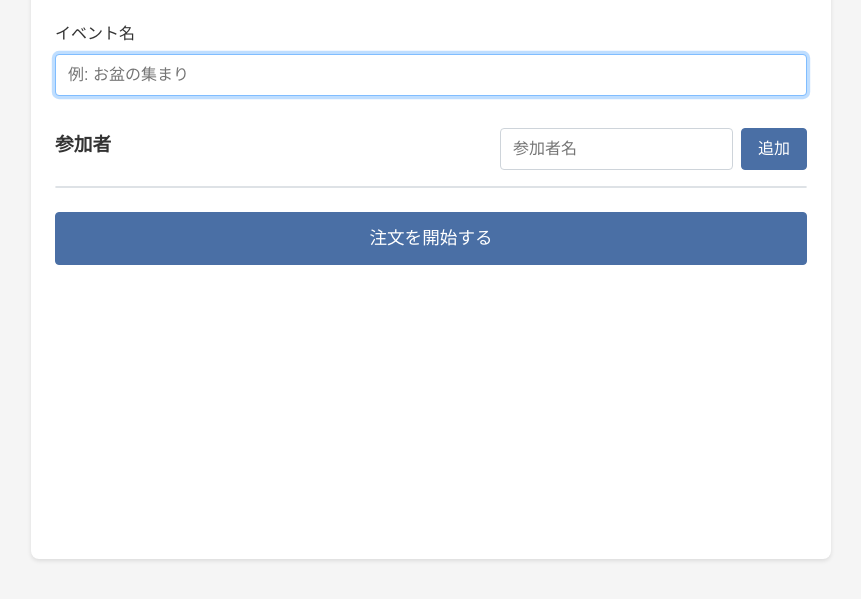
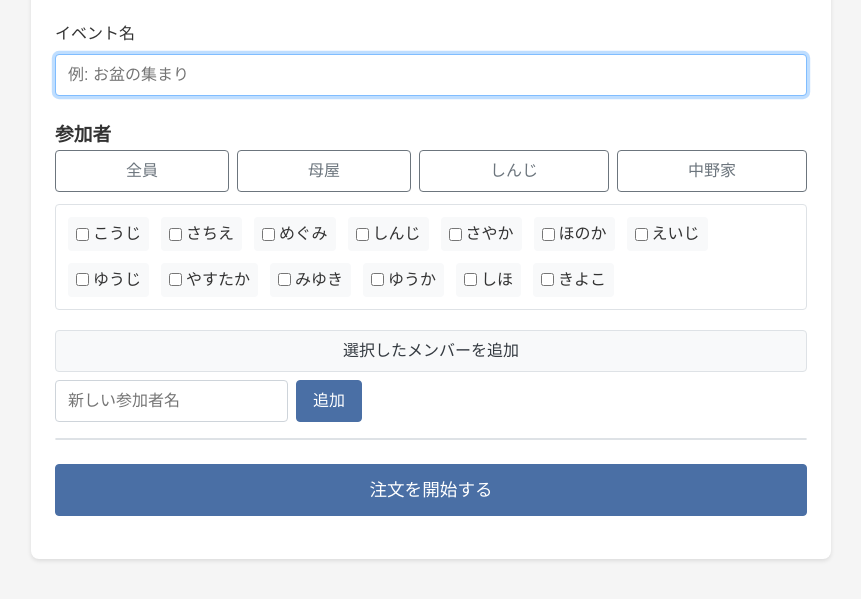
Before and after one commit to ok-farm/menu-order21, a plain HTML site: page index.html in a window 1280 px wide. Both pictures are taken after a click on the button "+ 新しいイベント". Shown: the part 101-700 px from the top of the page, without its empty margins (209-1070 px from the left). Drawn offline with Linux system fonts and the light colour scheme.

Commit message:
feat: 参加者選択にグループ選択機能を追加
- 「全員」「母屋」「しんじ」「中野家」のグループ選択ボタンを追加
- ボタンクリックでグループメンバーのチェックボックスをまとめてオン/オフする機能を追加
- 複数グループの組み合わせ選択と、選択解除（トグル）に対応

```diff
--- a/css/style.css
+++ b/css/style.css
@@ -347,3 +347,52 @@ label {
         width: 100%;
     }
 }
+
+/* よく使う名前 */
+.frequent-participants-container {
+    display: flex;
+    flex-wrap: wrap;
+    gap: 0.75rem;
+    padding: 0.75rem;
+    border: 1px solid var(--border-color);
+    border-radius: 4px;
+    margin-bottom: 0.75rem;
+}
+
+.frequent-participant-item {
+    display: flex;
+    align-items: center;
+    gap: 0.25rem;
+    background-color: #f8f9fa;
+    padding: 0.25rem 0.5rem;
+    border-radius: 4px;
+    cursor: pointer;
+}
+
+.frequent-participant-item label {
+    margin-bottom: 0; /* Override default label style */
+    cursor: pointer;
+}
+
+.participant-group-buttons {
+    display: flex;
+    flex-wrap: wrap;
+    gap: 0.5rem;
+    margin-bottom: 0.75rem;
+}
+
+.participant-group-buttons .btn {
+    flex: 1 1 auto;
+}
+
+#add-selected-participants {
+    width: 100%;
+    margin-top: 0.5rem;
+    background-color: var(--light-color);
+    border-color: var(--border-color);
+    color: var(--dark-color);
+}
+
+#add-selected-participants:hover:not(:disabled) {
+    background-color: #e2e6ea;
+}
--- a/index.html
+++ b/index.html
@@ -32,13 +32,28 @@
                 </div>
 
                 <div class="form-group">
+                    <h3>参加者</h3>
+
+                    <!-- よく使う名前 -->
+                    <div id="participant-group-buttons" class="participant-group-buttons">
+                        <button id="select-all" class="btn secondary">全員</button>
+                        <button id="select-omoya" class="btn secondary">母屋</button>
+                        <button id="select-shinji" class="btn secondary">しんじ</button>
+                        <button id="select-nakano" class="btn secondary">中野家</button>
+                    </div>
+                    <div id="frequent-participants-container" class="frequent-participants-container">
+                        <!-- よく使う名前がここに表示されます -->
+                    </div>
+                    <button id="add-selected-participants" class="btn secondary">選択したメンバーを追加</button>
+
+                    <!-- 参加者手動追加 -->
                     <div class="form-header">
-                        <h3>参加者</h3>
                         <div class="add-participant">
-                            <input type="text" id="participant-name" class="input" placeholder="参加者名">
+                            <input type="text" id="participant-name" class="input" placeholder="新しい参加者名">
                             <button id="add-participant" class="btn primary">追加</button>
                         </div>
                     </div>
+
                     <ul id="participants-list" class="participants-list">
                         <!-- 参加者一覧がここに表示されます -->
                     </ul>
--- a/js/app.js
+++ b/js/app.js
@@ -2,7 +2,16 @@
 const state = {
     events: JSON.parse(localStorage.getItem('orderEvents')) || [],
     currentEventId: null,
-    currentView: 'event-list' // 'event-list', 'event-edit', 'order-screen', 'summary-screen'
+    currentView: 'event-list', // 'event-list', 'event-edit', 'order-screen', 'summary-screen'
+    frequentParticipants: [
+        "こうじ", "さちえ", "めぐみ", "しんじ", "さやか", "ほのか", "えいじ",
+        "ゆうじ", "やすたか", "みゆき", "ゆうか", "しほ", "きよこ"
+    ],
+    participantGroups: {
+        omoya: ["こうじ", "さちえ", "めぐみ"],
+        shinji: ["しんじ", "さやか", "ほのか", "えいじ", "ゆうじ"],
+        nakano: ["やすたか", "みゆき", "ゆうか", "しほ"]
+    }
 };
 
 // DOM要素を取得
@@ -27,6 +36,14 @@ const elements = {
     addParticipantBtn: document.getElementById('add-participant'),
     participantsList: document.getElementById('participants-list'),
     startOrderingBtn: document.getElementById('start-ordering'),
+    frequentParticipantsContainer: document.getElementById('frequent-participants-container'),
+    addSelectedParticipantsBtn: document.getElementById('add-selected-participants'),
+    participantGroupButtons: {
+        all: document.getElementById('select-all'),
+        omoya: document.getElementById('select-omoya'),
+        shinji: document.getElementById('select-shinji'),
+        nakano: document.getElementById('select-nakano')
+    },
 
     // 注文入力画面
     backToEditBtn: document.getElementById('back-to-edit'),
@@ -49,6 +66,9 @@ function init() {
 
     // イベント一覧を表示
     renderEventList();
+
+    // よく使う名前を表示
+    renderFrequentParticipants();
 }
 
 // イベントリスナーの設定
@@ -71,10 +91,19 @@ function setupEventListeners() {
     });
 
     // 参加者追加ボタン
-    elements.addParticipantBtn.addEventListener('click', addParticipant);
+    elements.addParticipantBtn.addEventListener('click', () => addParticipantFromInput());
     elements.participantNameInput.addEventListener('keypress', (e) => {
-        if (e.key === 'Enter') addParticipant();
+        if (e.key === 'Enter') addParticipantFromInput();
     });
+
+    // 選択したメンバーを追加ボタン
+    elements.addSelectedParticipantsBtn.addEventListener('click', addSelectedParticipants);
+
+    // グループ選択ボタン
+    elements.participantGroupButtons.all.addEventListener('click', () => toggleGroupSelection(state.frequentParticipants));
+    elements.participantGroupButtons.omoya.addEventListener('click', () => toggleGroupSelection(state.participantGroups.omoya));
+    elements.participantGroupButtons.shinji.addEventListener('click', () => toggleGroupSelection(state.participantGroups.shinji));
+    elements.participantGroupButtons.nakano.addEventListener('click', () => toggleGroupSelection(state.participantGroups.nakano));
 
     // 注文を開始ボタン
     elements.startOrderingBtn.addEventListener('click', startOrdering);
@@ -119,6 +148,7 @@ function showView(viewName) {
             break;
         case 'event-edit':
             elements.screens.eventEdit.classList.add('active');
+            renderFrequentParticipants(); // 編集画面表示時にチェックボックスを再描画
             elements.eventNameInput.focus();
             break;
         case 'order-screen':
@@ -168,13 +198,62 @@ function renderEventList() {
     });
 }
 
-// 参加者を追加
-function addParticipant() {
+// よく使う名前をチェックボックスで表示
+function renderFrequentParticipants() {
+    elements.frequentParticipantsContainer.innerHTML = '';
+    state.frequentParticipants.forEach(name => {
+        const item = document.createElement('div');
+        item.className = 'frequent-participant-item';
+        item.innerHTML = `
+            <input type="checkbox" id="freq-${name}" value="${name}">
+            <label for="freq-${name}">${name}</label>
+        `;
+        elements.frequentParticipantsContainer.appendChild(item);
+    });
+}
+
+// 選択したメンバーを参加者リストに追加
+function addSelectedParticipants() {
+    const checkboxes = elements.frequentParticipantsContainer.querySelectorAll('input[type="checkbox"]:checked');
+    checkboxes.forEach(checkbox => {
+        addParticipant(checkbox.value);
+        checkbox.checked = false; // 追加後はチェックを外す
+    });
+}
+
+// グループ選択の切り替え
+function toggleGroupSelection(group) {
+    const allChecked = group.every(name => {
+        const checkbox = document.getElementById(`freq-${name}`);
+        return checkbox && checkbox.checked;
+    });
+
+    group.forEach(name => {
+        const checkbox = document.getElementById(`freq-${name}`);
+        if (checkbox) {
+            checkbox.checked = !allChecked;
+        }
+    });
+}
+
+// 手動入力で参加者を追加
+function addParticipantFromInput() {
     const name = elements.participantNameInput.value.trim();
+    if (name) {
+        addParticipant(name);
+        elements.participantNameInput.value = '';
+        elements.participantNameInput.focus();
+    } else {
+        alert('参加者名を入力してください。');
+    }
+}
 
-    if (!name) {
-        alert('参加者名を入力してください。');
-        return;
+// 参加者をリストに追加（共通処理）
+function addParticipant(name) {
+    // 既に追加されているか確認
+    const existingParticipants = Array.from(elements.participantsList.querySelectorAll('.participant-item')).map(item => item.dataset.name);
+    if (existingParticipants.includes(name)) {
+        return; // 既に追加済みなら何もしない
     }
 
     const participantItem = document.createElement('li');
@@ -192,8 +271,6 @@ function addParticipant() {
     });
 
     elements.participantsList.appendChild(participantItem);
-    elements.participantNameInput.value = '';
-    elements.participantNameInput.focus();
 }
 
 // イベントを編集
@@ -208,21 +285,7 @@ function editEvent(eventId) {
     // 参加者を表示
     if (event.participants && event.participants.length > 0) {
         event.participants.forEach(participant => {
-            const participantItem = document.createElement('li');
-            participantItem.className = 'participant-item';
-            participantItem.dataset.name = participant;
-            participantItem.innerHTML = `
-                <span>${participant}</span>
-                <button class="btn danger remove-participant">削除</button>
-            `;
-
-            // 削除ボタンのイベントリスナー
-            participantItem.querySelector('.remove-participant').addEventListener('click', (e) => {
-                e.stopPropagation();
-                participantItem.remove();
-            });
-
-            elements.participantsList.appendChild(participantItem);
+            addParticipant(participant);
         });
     }
 
```
